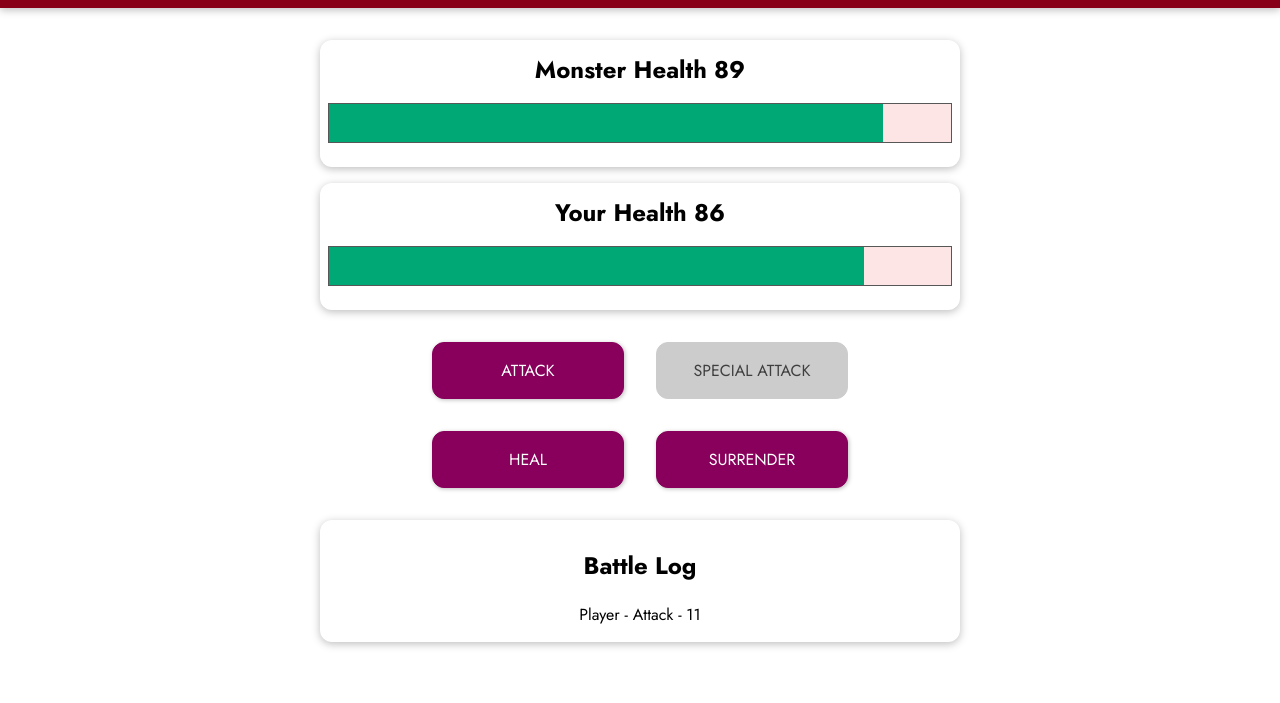
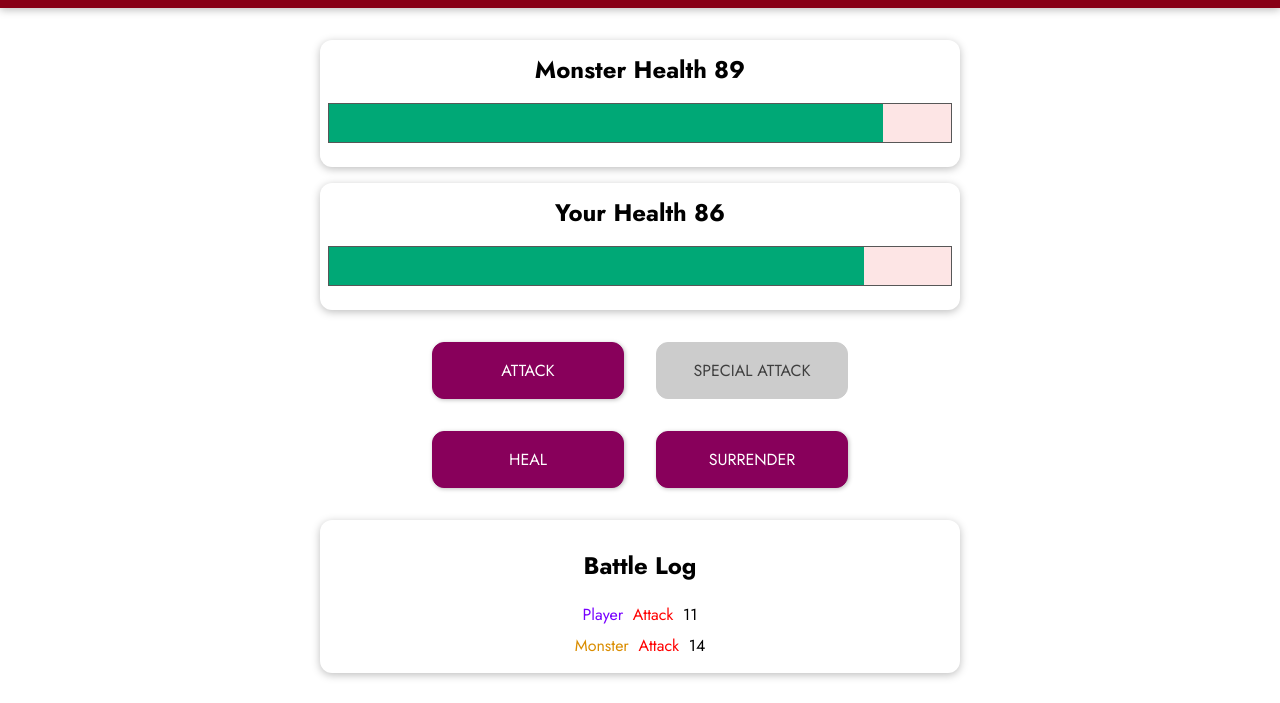
Before and after one commit to skherad/monster-slayer, a plain HTML site: page index.html in a window 1280 px wide. Both pictures are taken after a click on the button "ATTACK". Shown: the part 97-800 px from the top of the page. Drawn offline with nearby package versions, Linux system fonts and the light colour scheme.

Commit message:
finish off with some styling

```diff
--- a/app.js
+++ b/app.js
@@ -57,7 +57,9 @@ const app = Vue.createApp({
       this.addLogMsg("Player", "Attack", attackValue);
     },
     attackPlayer() {
-      this.playerHealth -= getRandomValue(8, 15);
+      const attackValue = getRandomValue(8, 15);
+      this.playerHealth -= attackValue;
+      this.addLogMsg("Monster", "Attack", attackValue);
     },
     specialAttackMonster() {
       const specialAttackValue = getRandomValue(10, 25);
--- a/index.html
+++ b/index.html
@@ -48,7 +48,17 @@
         <h2>Battle Log</h2>
         <ul>
           <li v-for="log in battleLog">
-            {{ log.actionBy }} - {{ log.actionType }} - {{ log.actionValue }}
+            <span
+              :class="{'log--player':log.actionBy==='Player', 'log--monster': log.actionBy==='Monster'}"
+            >
+              {{ log.actionBy }}&nbsp
+            </span>
+            <span
+              :class="{'log--heal': log.actionType==='Heal', 'log--damage': log.actionType==='Attack'}"
+            >
+              {{ log.actionType }}&nbsp
+            </span>
+            <span> {{ log.actionValue }} </span>
           </li>
         </ul>
       </section>
```
